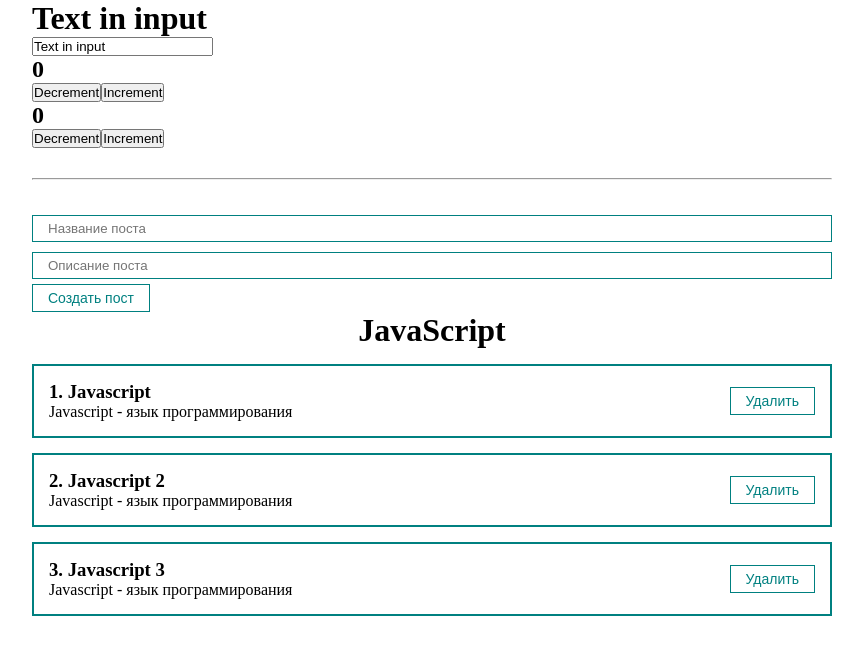
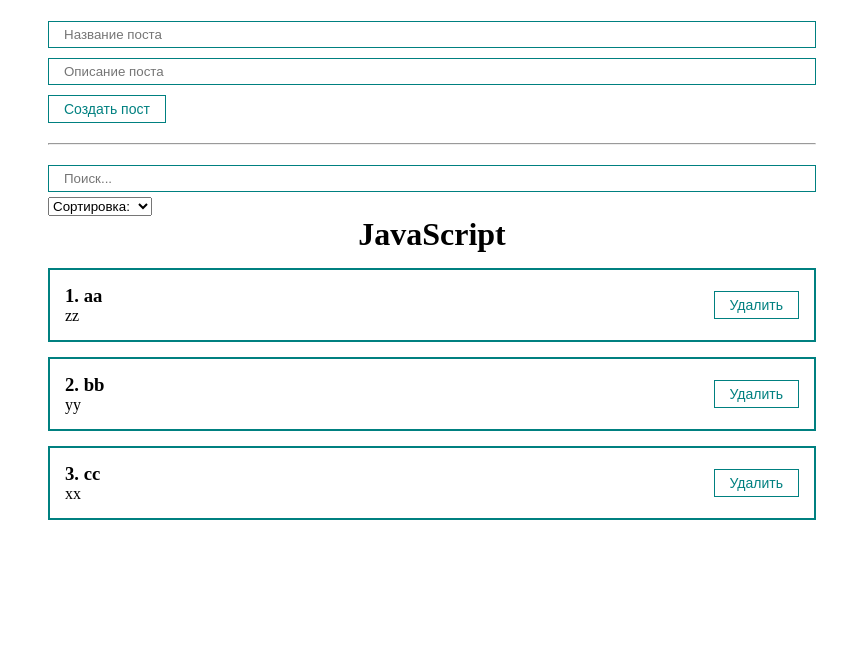
Before and after one commit to zheltkevich/react-education, a React (Create React App) app: page / in a window 1280 px wide. Shown: the top 654 px of the page, without its empty margins (208-1071 px from the left). Built offline with nearby package versions, Linux system fonts and the light colour scheme.

Commit message:
Add sort

```diff
--- a/src/App.jsx
+++ b/src/App.jsx
@@ -1,54 +1,69 @@
 import React, {useState} from "react"
 import './styles/App.css'
-import Counter from "./components/11111/Counter"
-import ClassCounter from "./components/11111/ClassCounter"
-import InputText from "./components/11111/InputText"
+// import Counter from "./components/11111/Counter"
+// import ClassCounter from "./components/11111/ClassCounter"
+// import InputText from "./components/11111/InputText"
 import PostsList from "./components/PostsList"
 import PostForm from "./components/PostForm"
+import AppSelect from "./components/ui/select/AppSelect"
+import AppInput from "./components/ui/input/AppInput"
 
 const POSTS = [
     {
         id: 1,
-        title: 'Javascript',
-        description: 'Javascript - язык программирования'
+        title: 'aa',
+        description: 'zz'
     },
     {
         id: 2,
-        title: 'Javascript 2',
-        description: 'Javascript - язык программирования'
+        title: 'bb',
+        description: 'yy'
     },
     {
         id: 3,
-        title: 'Javascript 3',
-        description: 'Javascript - язык программирования'
+        title: 'cc',
+        description: 'xx'
     },
 ]
 
 function App() {
     const [posts, setPosts] = useState(POSTS)
-
+    const [selectedSort, setSelectedSort] = useState('')
     const createPost = (newPost) => {
         setPosts([...posts, newPost])
     }
-
     const removePost = (post) => {
         console.log('remove', post.id);
         setPosts(posts.filter(item => item.id !== post.id))
     }
-
+    const sortPosts = (sort) => {
+        setSelectedSort(sort)
+        setPosts([...posts].sort((a,b) => a[sort].localeCompare(b[sort])))
+    }
 
     return (
         <div className="app">
-            <div className="first-components">
+            {/* <div className="first-components">
                 <InputText></InputText>
                 <div className="first-components__counters">
                     <Counter></Counter>
                     <ClassCounter></ClassCounter>
                 </div>
             </div>
-            <hr />
+            <hr /> */}
             {/* ========================== */}
             <PostForm create={createPost} />
+            <hr />
+            <AppInput placeholder={'Поиск...'} />
+            <AppSelect
+                value={selectedSort}
+                onChange={sortPosts}
+                defaultValue={'Сортировка:'}
+                options={[
+                    {value: 'title', name: 'По названию'},
+                    {value: 'description', name: 'По описанию'}
+                ]}
+            />
             {
                 posts.length
                     ? <PostsList remove={removePost} posts={posts} title={'JavaScript'} />
--- a/src/components/ui/button/AppButton.module.css
+++ b/src/components/ui/button/AppButton.module.css
@@ -1,5 +1,7 @@
 .appButton {
     padding: 5px 15px;
+    margin-top: 5px;
+    margin-bottom: 5px;
     color: teal;
     font-size: 14px;
     background-color: transparent;
--- /dev/null
+++ b/src/components/ui/select/AppSelect.jsx
@@ -0,0 +1,23 @@
+import React from 'react'
+
+const AppSelect = ({options, defaultValue, value, onChange}) => {
+  return (
+    <select
+        name="sort"
+        id="sort1"
+        value={value}
+        onChange={event => onChange(event.target.value)}
+    >
+        <option disabled value="">{defaultValue}</option>
+        {
+            options.map(option =>
+                <option key={option.value} value={option.value}>
+                    {option.name}
+                </option>
+            )
+        }
+    </select>
+  )
+}
+
+export default AppSelect
--- a/src/styles/App.css
+++ b/src/styles/App.css
@@ -11,6 +11,7 @@
 
 .app {
     width: 800px;
+    padding: 16px;
 }
 
 .post {
@@ -23,6 +24,6 @@
 }
 
 hr {
-    margin-top: 30px;
-    margin-bottom: 30px;
+    margin-top: 15px;
+    margin-bottom: 15px;
 }
```
Also changed, not shown: src/components/ui/select/AppSelect.module.css (added).
